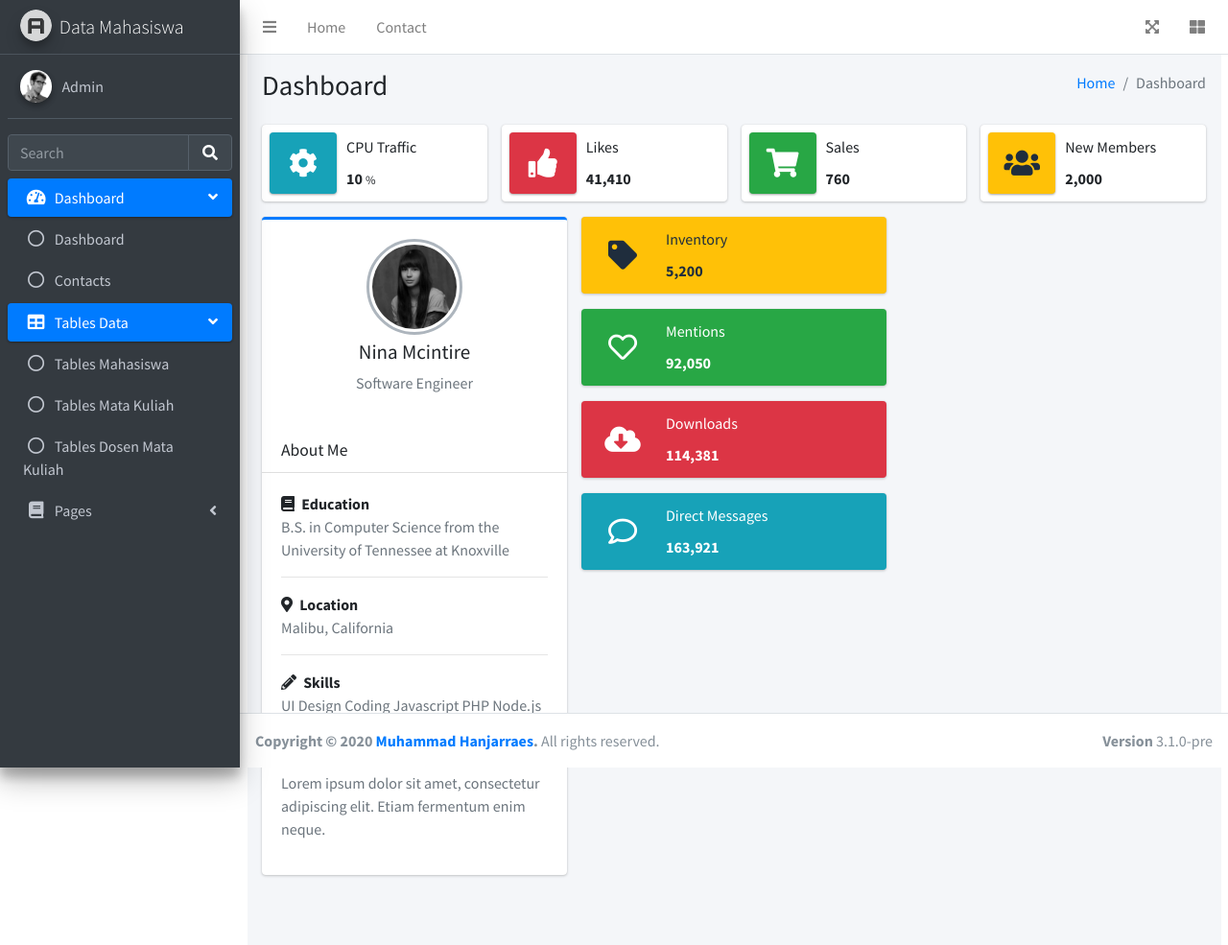
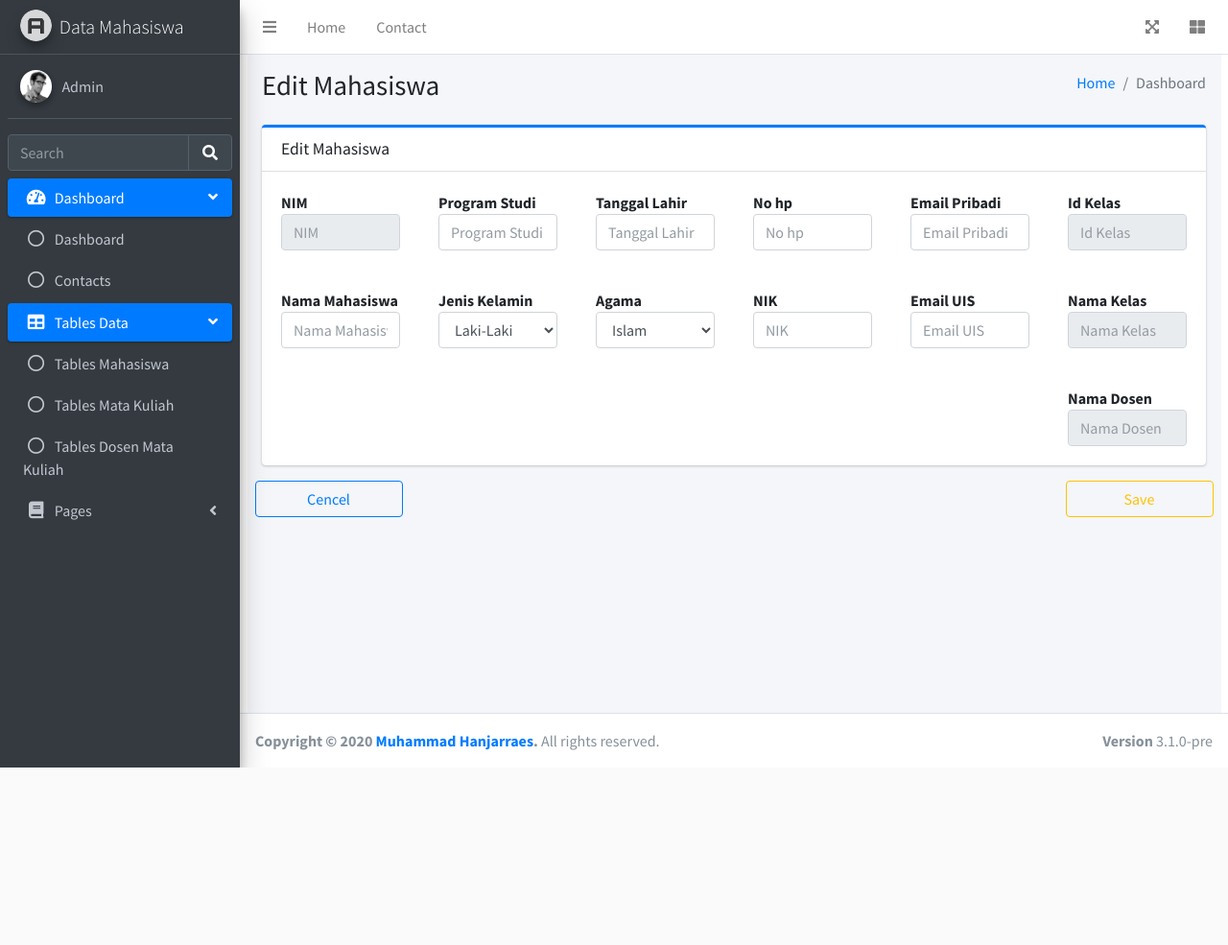
Before and after one commit to hanjarraes/Pratikum, a PHP site: page /index.php?page=editDataMahasiswa in a window 1280 px wide. Shown: the whole page at 96% size. After the commit the page ends 800 px from the top, so only its background shows below. Run offline with PHP 8.4, Linux system fonts and the light colour scheme; data that the repository does not hold is empty; style sheets or scripts are compiled from the project's sources; some libraries are stand-ins or nearby versions.

Commit message:
Update delete edit and Detail
Update delete edit and Detail

```diff
--- a/index.php
+++ b/index.php
@@ -209,6 +209,11 @@
         case 'advanced' ; include "pages/forms/advanced.php"; break;
         // Tables
         case 'DataMahasiswa' ; include "pages/tables/dataMahasiswa/dataMahasiswa.php"; break;
+        case 'detailDataMahasiswa' ; include "pages/tables/dataMahasiswa/detailDataMahasiswa.php"; break;
+        case 'editDataMahasiswa' ; include "pages/tables/dataMahasiswa/editDataMahasiswa.php"; break;
+        case 'hapusDataMahasiswa' ; include "pages/tables/dataMahasiswa/hapusDataMahasiswa.php"; break;
+        case 'prosesEditMahasiswa' ; include "pages/tables/dataMahasiswa/prosesEditMahasiswa.php"; break;
+
         case 'DataDosen' ; include "pages/tables/dataDosen/dataDosen.php"; break;
         case 'DataIpMatkul' ; include "pages/tables/DataIpMatkul/DataIpMatkul.php"; break;
         case 'DataMatkul' ; include "pages/tables/DataMatkul/DataMatkul.php"; break;
@@ -222,15 +227,8 @@
 
       <div>
     </section>
-    <!-- /.content -->
   </div>
-  <!-- /.content-wrapper -->
-
-
-
-  <!-- Control Sidebar -->
   <aside class="control-sidebar control-sidebar-dark">
-    <!-- Control sidebar content goes here -->
   </aside>
   <!-- /.control-sidebar -->
 
--- a/pages/tables/dataMahasiswa/dataMahasiswa.php
+++ b/pages/tables/dataMahasiswa/dataMahasiswa.php
@@ -147,13 +147,13 @@
                       <td><?= $row['nama_kelas']; ?></td>
                       <td><?= $row['email_uis']; ?></td>
                       <td class="d-flex">
-                        <a  class="btn mr-3 btn-outline-primary btn-sm " href="../includes/delete/delete-kepala-sekolah.php?id=<?= $row['id']; ?>">
+                        <a  class="btn mr-3 btn-outline-primary btn-sm " href="?page=detailDataMahasiswa&nim=<?= $row['nim']; ?>">
                             <i class="fa fa-eye"></i>
                         </a>
-                        <a  class="btn mr-3 btn-outline-warning btn-sm " href="../includes/delete/delete-kepala-sekolah.php?id=<?= $row['id']; ?>">
+                        <a  class="btn mr-3 btn-outline-warning btn-sm " href="?page=editDataMahasiswa&nim=<?= $row['nim']; ?>">
                             <i class="fas fa-edit"></i>
                         </a>
-                        <a class="btn  btn-outline-danger btn-sm text-danger" href="../includes/delete/delete-kepala-sekolah.php?id=<?= $row['id']; ?>" >
+                        <a class="btn  btn-outline-danger btn-sm text-danger" href="?page=hapusDataMahasiswa&nim=<?= $row['nim']; ?>" >
                             <i class="fas fa-trash"></i>
                         </a>
                       </td>
--- /dev/null
+++ b/pages/tables/dataMahasiswa/editDataMahasiswa.php
@@ -0,0 +1,208 @@
+<?php
+        // include "../config/conn.php";
+        $nim = $_GET["nim"];
+        $sql = "SELECT * FROM tb_mahasiswa WHERE nim='$nim'";
+        $query = mysqli_query($conn, $sql);
+        $row = mysqli_fetch_array($query)
+        ?>
+<div class="content-wrapper">
+    <!-- Content Header (Page header) -->
+    <div class="content-header">
+      <div class="container-fluid">
+        <div class="row mb-2">
+          <div class="col-sm-6">
+            <h1 class="m-0">Edit Mahasiswa</h1>
+          </div><!-- /.col -->
+          <div class="col-sm-6">
+            <ol class="breadcrumb float-sm-right">
+              <li class="breadcrumb-item"><a href="#">Home</a></li>
+              <li class="breadcrumb-item active">Dashboard</li>
+            </ol>
+          </div><!-- /.col -->
+        </div><!-- /.row -->
+      </div>
+    </div>
+    <section class="content">
+      <div class="container-fluid">
+    <form action="?page=prosesEditMahasiswa" method="POST">
+        <div class="row">
+            <div class="col-md-12">
+                    <div class="card card-primary card-outline">
+                        <div class="card-header">
+                            <h3 class="card-title">Edit Mahasiswa</h3>
+                        </div>
+                        <div class="d-flex">
+                            <div class="">
+                                <div class="card-body">
+                                    <strong >NIM</strong>
+                                    <input  name="nim"
+                                            value="<?= $row['nim']; ?>"
+                                            type="text"
+                                            class="form-control input-rounded"
+                                            id="nim"
+                                            maxlength="18"
+                                            minlength="4"
+                                            onkeypress="return onlyNumber(event)"
+                                            placeholder="NIM" required readonly/>
+                                </div>
+                                <div class="card-body">
+                                    <strong>Nama Mahasiswa</strong>
+                                    <input  name="nama_mahasiswa"
+                                            value="<?= $row['nama_mahasiswa']; ?>"
+                                            type="text"
+                                            class="form-control input-rounded"
+                                            id="nama_mahasiswa"
+                                            onkeypress="return onlyNumber(event)"
+                                            placeholder="Nama Mahasiswa" required/>
+                                </div>
+                            </div>
+                            <div class="">
+                                <div class="card-body">
+                                    <strong>Program Studi</strong>
+                                    <input  name="program_studi"
+                                            value="<?= $row['program_studi']; ?>"
+                                            type="text"
+                                            class="form-control input-rounded"
+                                            id="program_studi"
+                                            maxlength="18"
+                                            minlength="4"
+                                            onkeypress="return onlyNumber(event)"
+                                            placeholder="Program Studi" required/>
+                                </div>
+                                <div class="card-body">
+                                    <strong>Jenis Kelamin</strong>
+                                    <?php $jenis_kelamin = $row['jenis_kelamin']; ?>
+                                    <select name="jenis_kelamin" type="text" class="form-control input-rounded" id="jenis_kelamin" required>
+                                        <option value="Laki-Laki" <?php if($jenis_kelamin == "Laki-Laki"){echo "SELECTED";} ?>>Laki-Laki</option>
+                                        <option value="Parempuan" <?php if($jenis_kelamin == "Parempuan"){echo "SELECTED";} ?>>Parempuan</option>
+                                    </select>
+                                </div>
+                            </div>
+                            <div class="">
+                                <div class="card-body">
+                                    <strong>Tanggal Lahir</strong>
+                                    <input  name="tgl_lahir"
+                                            value="<?= $row['tgl_lahir']; ?>"
+                                            type="text"
+                                            class="form-control input-rounded"
+                                            id="tgl_lahir"
+                                            onkeypress="return onlyNumber(event)"
+                                            placeholder="Tanggal Lahir" required/>
+                                </div>
+                                <div class="card-body">
+                                    <strong>Agama</strong>
+                                    <?php $agama = $row['agama']; ?>
+                                            <select name="agama" type="text" class="form-control input-rounded" id="agama" required>
+                                                <option value="Islam" <?php if($agama == "Islam"){echo "SELECTED";} ?>>Islam</option>
+                                                <option value="Protestan" <?php if($agama == "Protestan"){echo "SELECTED";} ?>>Protestan</option>
+                                                <option value="Katolik" <?php if($agama == "Katolik"){echo "SELECTED";} ?>>Katolik</option>
+                                                <option value="Buddha" <?php if($agama == "Buddha"){echo "SELECTED";} ?>>Buddha</option>
+                                                <option value="Hindu" <?php if($agama == "Hindu"){echo "SELECTED";} ?>>Hindu</option>
+                                                <option value="Konghucu" <?php if($agama == "Konghucu"){echo "SELECTED";} ?>>Konghucu</option>
+                                            </select>
+                                </div>
+                            </div>
+                            <div class="">
+                                <div class="card-body">
+                                    <strong>No hp</strong>
+                                    <input  name="no_hp"
+                                            value="<?= $row['no_hp']; ?>"
+                                            type="text"
+                                            class="form-control input-rounded"
+                                            id="no_hp"
+                                            maxlength="18"
+                                            minlength="4"
+                                            onkeypress="return onlyNumber(event)"
+                                            placeholder="No hp" required/>
+                                </div>
+                                <div class="card-body">
+                                    <strong>NIK</strong>
+                                    <input  name="nik"
+                                            value="<?= $row['nik']; ?>"
+                                            type="text"
+                                            class="form-control input-rounded"
+                                            id="nik"
+                                            maxlength="18"
+                                            minlength="4"
+                                            onkeypress="return onlyNumber(event)"
+                                            placeholder="NIK" required/>
+                                </div>
+                            </div>
+                            <div class="">
+                                <div class="card-body">
+                                    <strong>Email Pribadi</strong>
+                                    <input  name="email_pribadi"
+                                            value="<?= $row['email_pribadi']; ?>"
+                                            type="text"
+                                            class="form-control input-rounded"
+                                            id="email_pribadi"
+                                            onkeypress="return onlyNumber(event)"
+                                            placeholder="Email Pribadi" required/>
+                                </div>
+                                <div class="card-body">
+                                    <strong>Email UIS</strong>
+                                    <input  name="email_uis"
+                                            value="<?= $row['email_uis']; ?>"
+                                            type="text"
+                                            class="form-control input-rounded"
+                                            id="email_uis"
+                                            onkeypress="return onlyNumber(event)"
+                                            placeholder="Email UIS" required/>
+                                </div>
+                            </div>
+                            <div class="">
+                            <div class="card-body">
+                                    <strong>Id Kelas</strong>
+                                    <input  name="id_kelas"
+                                            value="<?= $row['id_kelas']; ?>"
+                                            type="text"
+                                            class="form-control input-rounded"
+                                            id="id_kelas"
+                                            maxlength="18"
+                                            minlength="4"
+                                            onkeypress="return onlyNumber(event)"
+                                            placeholder="Id Kelas" required readonly/>
+                                </div>
+                                <div class="card-body">
+                                    <strong>Nama Kelas</strong>
+                                    <input  name="nama_kelas"
+                                            value="<?= $row['nama_kelas']; ?>"
+                                            type="text"
+                                            class="form-control input-rounded"
+                                            id="nama_kelas"
+                                            maxlength="18"
+                                            minlength="4"
+                                            onkeypress="return onlyNumber(event)"
+                                            placeholder="Nama Kelas" required readonly/>
+                                </div>
+                                <div class="card-body">
+                                    <strong>Nama Dosen</strong>
+                                    <input  name="nama_dosen"
+                                            value="<?= $row['nama_dosen']; ?>"
+                                            type="text"
+                                            class="form-control input-rounded"
+                                            id="nama_dosen"
+                                            maxlength="18"
+                                            minlength="4"
+                                            onkeypress="return onlyNumber(event)"
+                                            placeholder="Nama Dosen" required readonly/>
+                                </div>
+                            </div>
+                        </div>
+                    </div>
+                </div>
+            </div>
+      </div>
+      <div class="row">
+            <div class="col-md-2">
+            <a href="?page=DataMahasiswa" class="btn btn-block btn-outline-primary">Cencel</a>
+            </div>
+            <div class="col-md-8"></div>
+            <div class="col-md-2">
+                <button type="submit"class="btn btn-block btn-outline-warning">Save</button>
+            </div>
+
+      </div>
+      </form>
+    </section>
+  </div>
```
Also changed, not shown: pages/tables/dataIpMatkul/dataIpMatkul.php (deleted, +0 -326 lines), pages/tables/dataMahasiswa/detailDataMahasiswa.php (added, +107 -0 lines), pages/tables/dataMahasiswa/hapusDataMahasiswa.php (added, +22 -0 lines), pages/tables/dataMahasiswa/prosesEditMahasiswa.php (added, +47 -0 lines).
